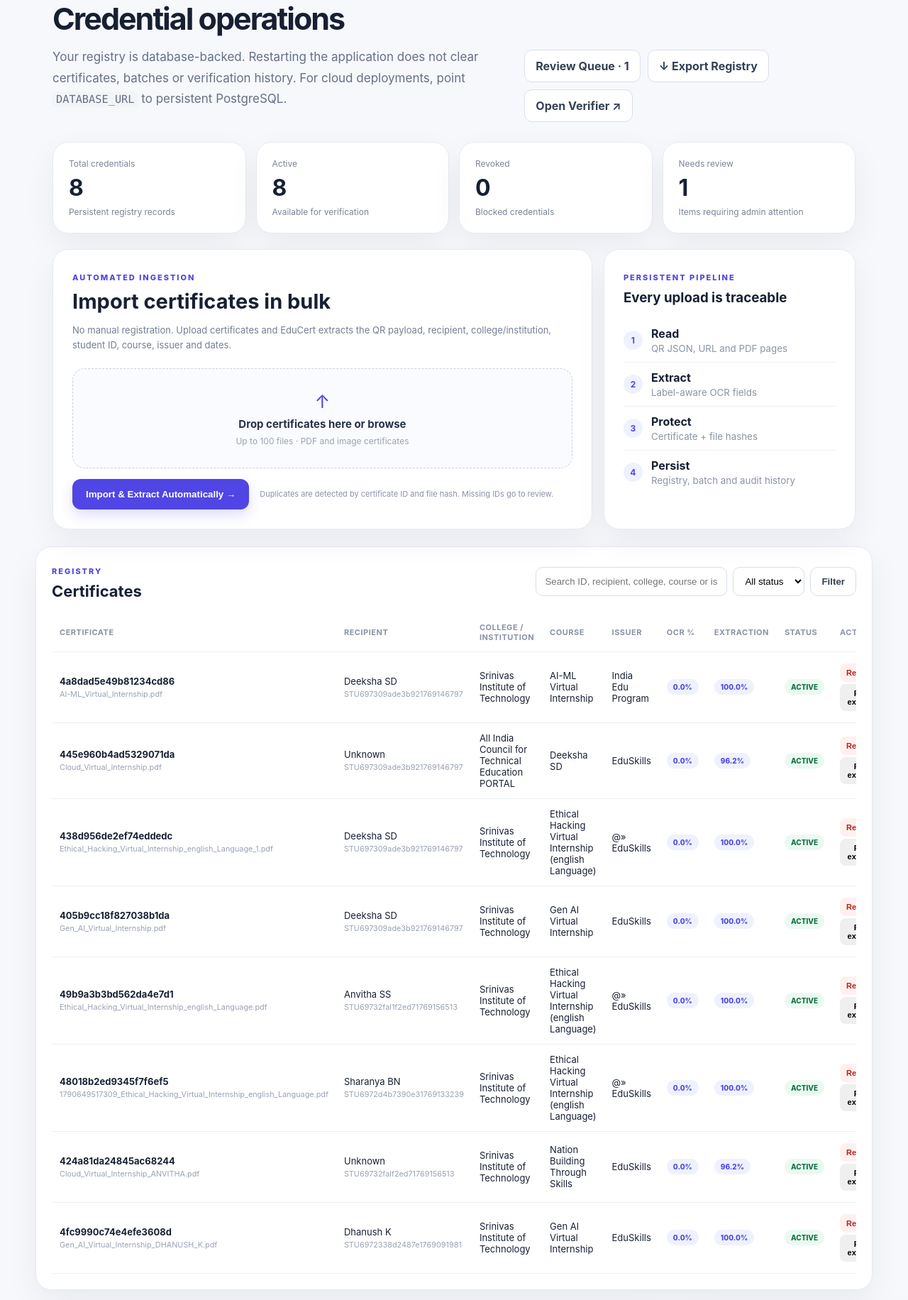
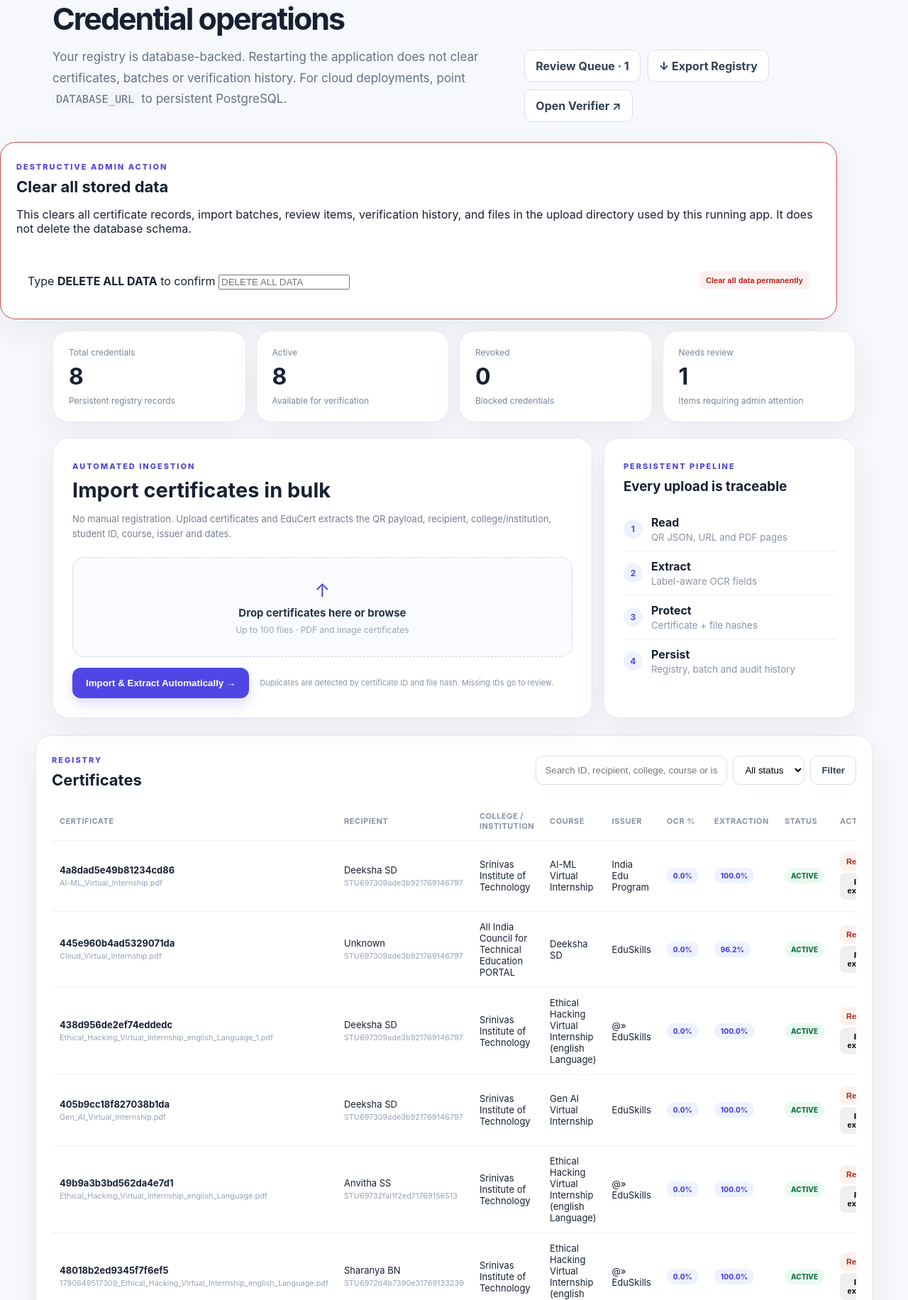
Before and after one commit to kulalakshay74-sudo/EduCert_Verify, a Flask app: page /admin in a window 1280 px wide; the page is wider, and only the part inside the window is pictured. Shown: the part 151-1983 px from the top of that part at 71% size. Run offline with Flask 3, Linux system fonts and the light colour scheme; the visitor is signed in with stand-in values (Sample User, id 1); data comes from the database, SQL or seed files in the repository.

Commit message:
Add confirmed clear-all-data control to admin dashboard

```diff
--- a/app/templates/admin.html
+++ b/app/templates/admin.html
@@ -4,6 +4,19 @@
 <section class="dashboard-head">
   <div><span class="eyebrow">ISSUER CONTROL CENTER</span><h1>Credential operations</h1><p>Your registry is database-backed. Restarting the application does not clear certificates, batches or verification history. For cloud deployments, point <code>DATABASE_URL</code> to persistent PostgreSQL.</p></div>
   <div class="head-actions"><a class="outline-button" href="{{url_for('web.review_dashboard')}}">Review Queue{% if stats.review %} · {{stats.review}}{% endif %}</a><a class="outline-button" href="{{url_for('web.export_csv')}}">↓ Export Registry</a><a class="outline-button" href="{{url_for('web.index')}}">Open Verifier ↗</a></div>
+</section>
+<section class="table-card" style="margin:1rem 0;border:1px solid #c94b4b">
+  <div class="table-toolbar">
+    <div><span class="eyebrow">DESTRUCTIVE ADMIN ACTION</span><h2>Clear all stored data</h2>
+      <p>This clears all certificate records, import batches, review items, verification history, and files in the upload directory used by this running app. It does not delete the database schema.</p>
+    </div>
+  </div>
+  <form action="{{url_for('web.clear_data')}}" method="post" onsubmit="return confirm('Permanently delete all records and uploaded files from the active EduCert database?');" style="padding:1rem;display:flex;gap:.75rem;flex-wrap:wrap;align-items:end">
+    <label style="flex:1;min-width:220px">Type <strong>DELETE ALL DATA</strong> to confirm
+      <input name="confirmation" type="text" autocomplete="off" placeholder="DELETE ALL DATA" required>
+    </label>
+    <button class="tiny danger" type="submit">Clear all data permanently</button>
+  </form>
 </section>
 <section class="stats-grid">
   <div class="stat-card"><span>Total credentials</span><strong>{{stats.total}}</strong><small>Persistent registry records</small></div>
```
